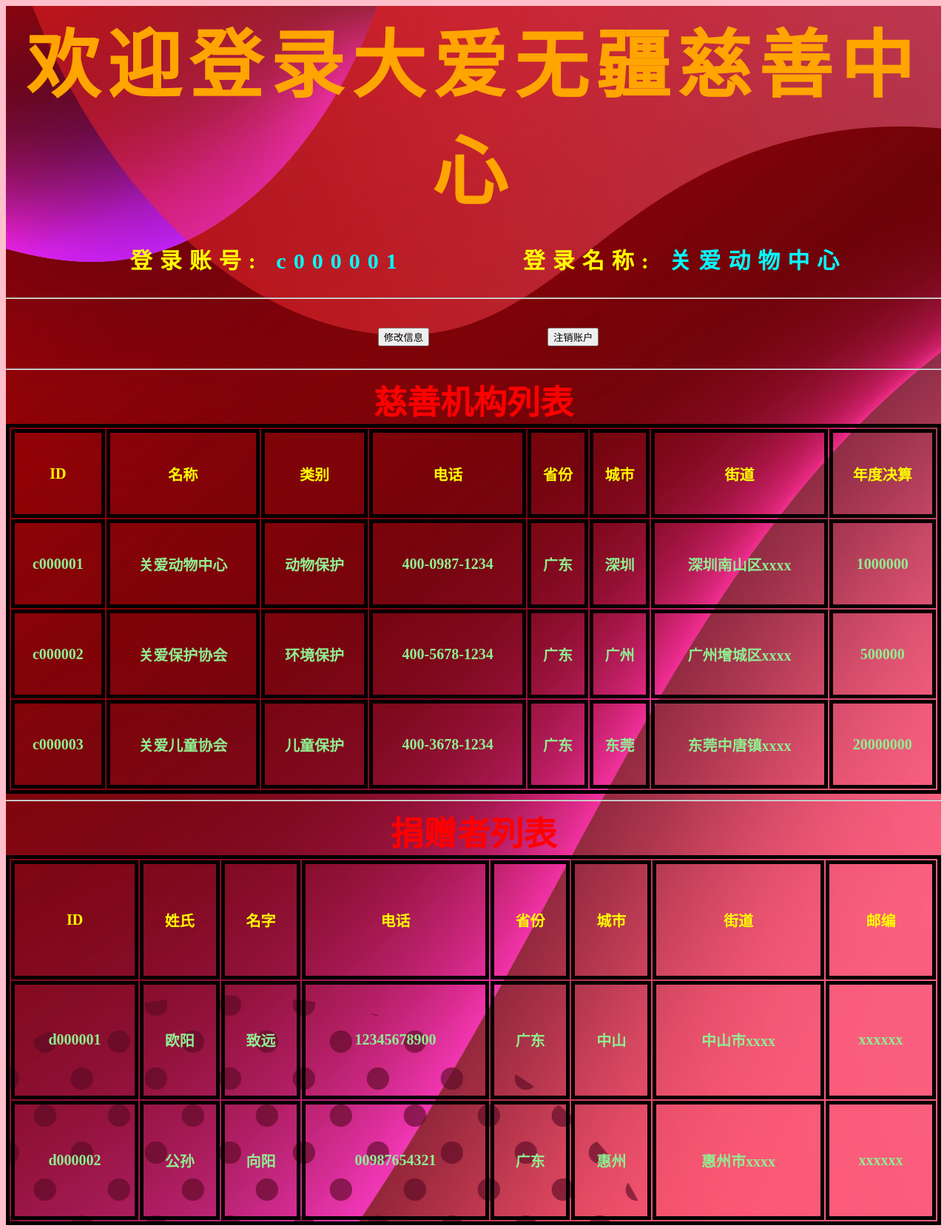
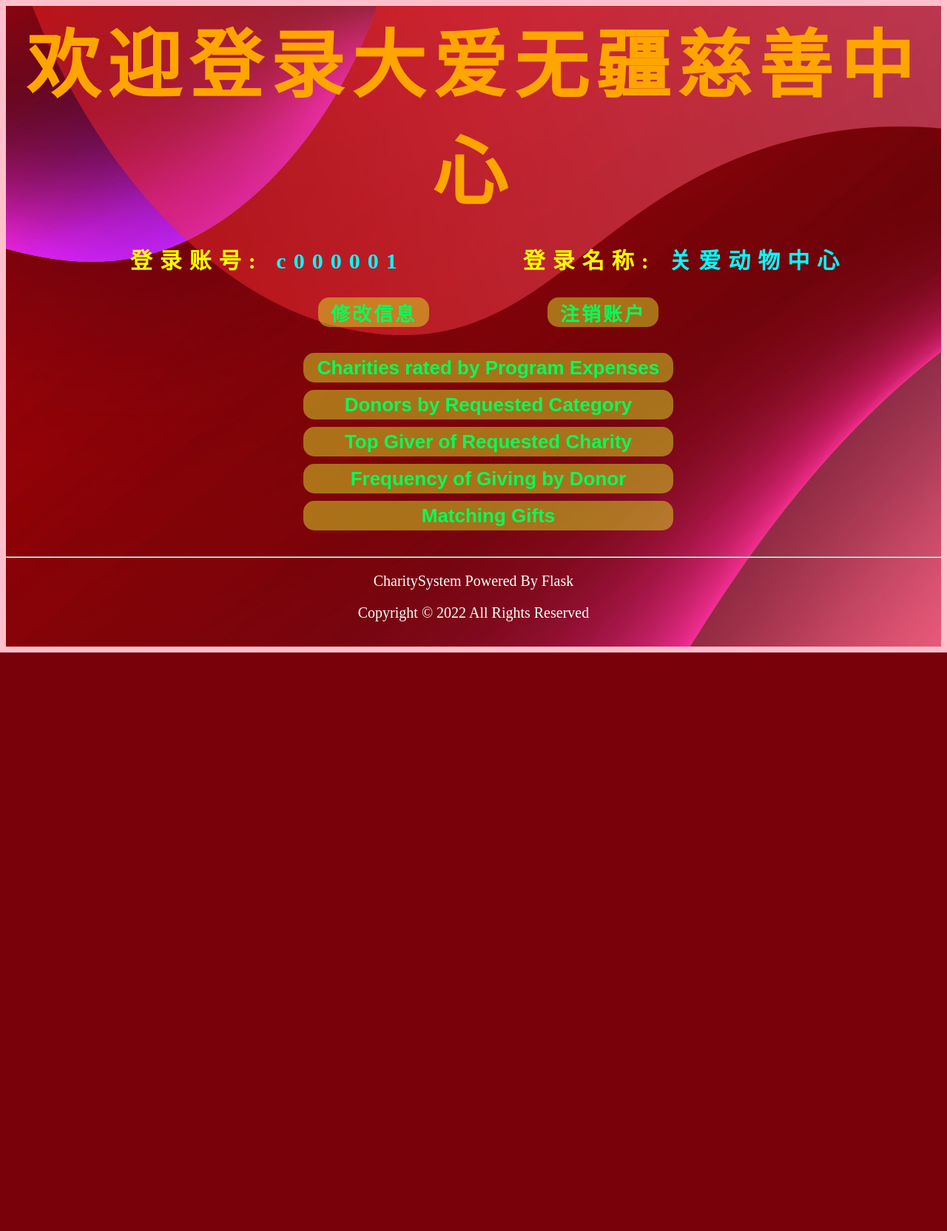
Before and after one commit to mumua666/CharitySystem, a Flask app: page /homePage.html in a window 1280 px wide. Shown: the whole page at 74% size. After the commit the page ends 882 px from the top, so only its background shows below. Run offline with Flask 2, Linux system fonts and the light colour scheme.

Commit message:
功能添加

```diff
--- a/app.py
+++ b/app.py
@@ -8,10 +8,12 @@ app = Flask(__name__)
 ctx = app.app_context()
 ctx.push()
 
-app.config['SQLALCHEMY_DATABASE_URI'] = 'postgresql://postgres:Linux_Mumu@localhost/charity'
-app.config['SQLALCHEMY_TRACK_MODIFICATIONS'] = False
-app.config['SQLALCHEMY_ECHO'] = True
-app.secret_key = 'Linux_Mumu'
+# app.config['SQLALCHEMY_DATABASE_URI'] = 'postgresql://postgres:Linux_Mumu@localhost/charity'
+# app.config['SQLALCHEMY_TRACK_MODIFICATIONS'] = False
+# app.config['SQLALCHEMY_ECHO'] = True
+# app.config['SECRET_KEY'] = 'Linux_Mumu'
+# app.secret_key = 'Linux_Mumu'
+app.config.from_pyfile('settings.py')
 
 db = SQLAlchemy(app)
 
@@ -30,14 +32,14 @@ class Charity(db.Model):
     # 定义表名
     __tablename__ = 'charity'
     # 定义列对象
-    id = db.Column(db.Integer, primary_key=True, autoincrement=True)
-    charity_id = db.Column(db.String(32), unique=True)
+    # id = db.Column(db.Integer, primary_key=True, autoincrement=True)
+    charity_id = db.Column(db.String(32), primary_key=True, unique=True)
     password = db.Column(db.String(32), unique=False)
     category = db.Column(db.String(32), unique=False)
     name = db.Column(db.String(32), unique=True)
     address = db.Column(db.String(32), unique=True)
     city = db.Column(db.String(32), unique=False)
-    state = db.Column(db.String(32), unique=False)
+    state = db.Column(db.String(32), unique=False, nullable=True)
     telephone = db.Column(db.String(32), unique=True)
     revenue = db.Column(db.Integer, unique=False)
     expense = db.Column(db.Integer, db.ForeignKey(
@@ -49,8 +51,8 @@ class Donor(db.Model):
     # 定义表名
     __tablename__ = 'donor'
     # 定义列对象
-    id = db.Column(db.Integer, primary_key=True, autoincrement=True)
-    donor_id = db.Column(db.String(32), unique=True)
+    # id = db.Column(db.Integer, primary_key=True, autoincrement=True)
+    donor_id = db.Column(db.String(32), primary_key=True, unique=True)
     password = db.Column(db.String(32), unique=False)
     last_name = db.Column(db.String(32), unique=False)
     first_name = db.Column(db.String(32), unique=False)
@@ -61,6 +63,22 @@ class Donor(db.Model):
     telephone = db.Column(db.String(32), unique=True)
 
 
+class Gift(db.Model):
+    # 定义表名
+    __tablename__ = 'gift'
+    # 定义列对象
+    id = db.Column(db.Integer, primary_key=True, autoincrement=True)
+    gift_name = db.Column(db.String(32), unique=False)
+    gift_donor = db.Column(db.String(32), db.ForeignKey(
+        'donor.donor_id'), unique=False)
+    gift_charity = db.Column(db.String(32), db.ForeignKey(
+        'charity.charity_id'), unique=False)
+    date = db.Column(db.String(32), unique=False)
+    amount = db.Column(db.Integer, unique=False)
+    gift_donors = db.relationship('Donor', backref='gift')
+    gift_charities = db.relationship('Charity', backref='gift')
+
+
 class Log(db.Model):
     # 定义表名
     __tablename__ = 'log'
@@ -68,7 +86,7 @@ class Log(db.Model):
     id = db.Column(db.Integer, primary_key=True, autoincrement=True)
     log_id = db.Column(db.String(32), unique=False)
     operation = db.Column(db.String(255), unique=False)
-    log_time = db.Column(db.String(255), unique=True)
+    log_time = db.Column(db.String(255), unique=False)
 
 
 @app.route('/', methods=['GET', 'POST'])
@@ -217,33 +235,64 @@ def signUpCharity():
 @app.route('/homePage.html', methods=['GET', 'POST'])
 def homePage():
     donors = Donor.query.all()
-    charities = Charity.query.all()
-    logID = Log.query.order_by(desc(Log.log_id)).first()
+    charities = Charity.query.order_by(desc(Charity.revenue))
+    gifts = Gift.query.all()
+    logID = Log.query.order_by(desc(Log.log_time)).first()
     donor = Donor.query.filter_by(donor_id=logID.log_id).first()
     charity = Charity.query.filter_by(charity_id=logID.log_id).first()
     logName = ""
+    displayCharity = False
+    displayDonor = False
+    displayGift = False
     if donor:
         logName = donor.last_name+donor.first_name
     elif charity:
         logName = charity.name
     if request.method == 'POST':
-        if donor:
-            db.session.delete(donor)
-            db.session.commit()
-        elif charity:
-            db.session.delete(charity)
-            db.session.commit()
+
         changeInfo = request.form.get('changeInfo')
         deleteItem = request.form.get('deleteItem')
+        CPE = request.form.get('CPE')
+        DRC = request.form.get('DRC')
+        MG = request.form.get('MG')
+        if CPE:
+            displayCharity = not displayCharity
+        if DRC:
+            displayDonor = not displayDonor
+        if MG:
+            displayGift = not displayGift
         if changeInfo:
+            if donor:
+                db.session.delete(donor)
+                db.session.commit()
+            elif charity:
+                db.session.delete(charity)
+                db.session.commit()
+            curr_time = datetime.datetime.now()
+            log = Log(log_id=logID.log_id, operation="修改", log_time=datetime.datetime.strftime(
+                curr_time, '%Y-%m-%d %H:%M:%S'))
+            db.session.add(log)
+            db.session.commit()
             if donor:
                 return redirect(url_for('signUpDonor'))
             elif charity:
                 return redirect(url_for('signUpCharity'))
         elif deleteItem:
+            if donor:
+                db.session.delete(donor)
+                db.session.commit()
+            elif charity:
+                db.session.delete(charity)
+                db.session.commit()
+            curr_time = datetime.datetime.now()
+            log = Log(log_id=logID.log_id, operation="删除", log_time=datetime.datetime.strftime(
+                curr_time, '%Y-%m-%d %H:%M:%S'))
+            db.session.add(log)
+            db.session.commit()
             return redirect(url_for('index'))
 
-    return render_template('homePage.html', donors=donors, charities=charities, logID=logID.log_id, logName=logName)
+    return render_template('homePage.html', donors=donors, charities=charities, gifts=gifts, logID=logID.log_id, logName=logName,
+                           displayCharity=displayCharity, displayDonor=displayDonor, displayGift=displayGift)
 
 
 if __name__ == '__main__':
@@ -258,7 +307,7 @@ if __name__ == '__main__':
 
     c1 = Charity(charity_id="c000001", password="c000001", category="动物保护", name="关爱动物中心", address="深圳南山区xxxx", city="深圳",
                  state="广东", telephone="400-0987-1234", revenue=1000000, expense=e1.id)
-    c2 = Charity(charity_id="c000002", password="c000002", category="环境保护", name="关爱保护协会", address="广州增城区xxxx", city="广州",
+    c2 = Charity(charity_id="c000002", password="c000002", category="环境保护", name="保护环境协会", address="广州增城区xxxx", city="广州",
                  state="广东", telephone="400-5678-1234", revenue=500000, expense=e2.id)
     c3 = Charity(charity_id="c000003", password="c000003", category="儿童保护", name="关爱儿童协会", address="东莞中唐镇xxxx", city="东莞",
                  state="广东", telephone="400-3678-1234", revenue=20000000, expense=e3.id)
@@ -273,9 +322,27 @@ if __name__ == '__main__':
     db.session.commit()
 
     curr_time = datetime.datetime.now()
-    log = Log(log_id=c1.charity_id, operation="注册", log_time=datetime.datetime.strftime(
+    g1 = Gift(gift_name="衣物", gift_donor=d1.donor_id, gift_charity=c3.charity_id, date=datetime.datetime.strftime(
+        curr_time, '%Y-%m-%d %H:%M:%S'), amount=5)
+    g2 = Gift(gift_name="狗狗小屋", gift_donor=d2.donor_id, gift_charity=c1.charity_id, date=datetime.datetime.strftime(
+        curr_time, '%Y-%m-%d %H:%M:%S'), amount=1)
+    g3 = Gift(gift_name="现金", gift_donor=d2.donor_id, gift_charity=c2.charity_id, date=datetime.datetime.strftime(
+        curr_time, '%Y-%m-%d %H:%M:%S'), amount=500)
+    db.session.add_all([g1, g2, g3])
+    db.session.commit()
+
+    curr_time = datetime.datetime.now()
+    log1 = Log(log_id=c1.charity_id, operation="注册", log_time=datetime.datetime.strftime(
         curr_time, '%Y-%m-%d %H:%M:%S'))
-    db.session.add(log)
+    log2 = Log(log_id=c2.charity_id, operation="注册", log_time=datetime.datetime.strftime(
+        curr_time, '%Y-%m-%d %H:%M:%S'))
+    log3 = Log(log_id=c3.charity_id, operation="注册", log_time=datetime.datetime.strftime(
+        curr_time, '%Y-%m-%d %H:%M:%S'))
+    log4 = Log(log_id=d1.donor_id, operation="注册", log_time=datetime.datetime.strftime(
+        curr_time, '%Y-%m-%d %H:%M:%S'))
+    log5 = Log(log_id=d2.donor_id, operation="注册", log_time=datetime.datetime.strftime(
+        curr_time, '%Y-%m-%d %H:%M:%S'))
+    db.session.add_all([log1, log2, log3, log4, log5])
     db.session.commit()
 
     # db.drop_all()
--- /dev/null
+++ b/settings.py
@@ -0,0 +1,4 @@
+SQLALCHEMY_DATABASE_URI = 'postgresql://postgres:Linux_Mumu@localhost/charity'
+SQLALCHEMY_TRACK_MODIFICATIONS = False
+SQLALCHEMY_ECHO = True
+SECRET_KEY = 'Linux_Mumu'
--- a/templates/homePage.html
+++ b/templates/homePage.html
@@ -30,7 +30,8 @@
         }
 
         #nav,
-        #menu {
+        #menu,
+        #queryBar {
             list-style: none;
             display: flex;
             justify-content: center;
@@ -38,13 +39,19 @@
             font-size: 30px;
         }
 
+        #queryBar {
+            display: block;
+        }
+
         #nav li,
         #menu li {
             margin: 0 80px;
         }
 
-        /* #menu li {
+        .input {
             width: 150px;
+            height: 40px;
+            font-size: 26px;
             font-weight: 700;
             letter-spacing: 3px;
             box-sizing: border-box;
@@ -52,9 +59,24 @@
             outline: none;
             color: rgb(0, 255, 89);
             border: none;
-            border-radius: 10px;
+            border-radius: 15px;
             background-color: rgba(220, 226, 41, 0.49);
-        } */
+        }
+
+        .query {
+            width: 500px;
+            height: 40px;
+            font-size: 26px;
+            font-weight: 700;
+            box-sizing: border-box;
+            text-align: center;
+            outline: none;
+            color: rgb(0, 255, 89);
+            border: none;
+            border-radius: 15px;
+            background-color: rgba(220, 226, 41, 0.49);
+            margin: 5px 0;
+        }
 
         span {
             color: aqua;
@@ -77,13 +99,13 @@
 
         table {
             width: 100%;
-            height: 500px;
-            border: 5px black solid;
+            border: 1px black solid;
+            margin-bottom: 100px;
         }
 
         table td,
         th {
-            border: 5px black solid;
+            border: 1px black solid;
         }
 
         table th {
@@ -97,6 +119,12 @@
             font-size: 20px;
             font-weight: 700;
         }
+
+        #footer {
+            height: 100px;
+            font-size: 20px;
+            color: white;
+        }
     </style>
 </head>
 
@@ -109,16 +137,36 @@
                 <li>登录名称: <span>{{logName}}</span></li>
             </ul>
         </div>
-        <hr>
         <form method="post">
             <ul id="menu">
                 <li><input type="submit" value="修改信息" class="input" name="changeInfo"></li>
                 <li><input type="submit" value="注销账户" class="input" name="deleteItem"></li>
             </ul>
         </form>
+        <form method="post">
+            <ul id="queryBar">
+                <li>
+                    <input type="submit" value="Charities rated by Program Expenses" class="query" name="CPE">
+                </li>
+                <li>
+                    <input type="submit" value="Donors by Requested Category" class="query" name="DRC">
+                </li>
+                <li>
+                    <input type="submit" value="Top Giver of Requested Charity" class="query" name="TGRC">
+                </li>
+                <li>
+                    <input type="submit" value="Frequency of Giving by Donor" class="query" name="FGD">
+                </li>
+                <li>
+                    <input type="submit" value="Matching Gifts" class="query" name="MG">
+                </li>
+            </ul>
+        </form>
         <hr>
+        {% if displayCharity %}
+        {% if charities %}
         <h2>慈善机构列表</h2>
-        <table>
+        <table cellspacing="0" cellpadding="10">
             <tr>
                 <th>ID</th>
                 <th>名称</th>
@@ -127,7 +175,7 @@
                 <th>省份</th>
                 <th>城市</th>
                 <th>街道</th>
-                <th>年度决算</th>
+                <th>慈善支出</th>
             </tr>
             {% for charity in charities %}
             <tr>
@@ -138,14 +186,18 @@
                 <td>{{ charity.state }}</td>
                 <td>{{ charity.city }}</td>
                 <td>{{ charity.address }}</td>
-                <td>{{ charity.revenue }}</td>
+                <td>{{ charity.expenses.program }}</td>
             </tr>
             {% endfor %}
         </table>
-
-        <hr>
+        {% else %}
+        <h2>当前尚无慈善机构注册</h2>
+        {% endif %}
+        {% endif %}
+        {% if displayDonor %}
+        {% if donors %}
         <h2>捐赠者列表</h2>
-        <table>
+        <table cellspacing="0" cellpadding="10">
             <tr>
                 <th>ID</th>
                 <th>姓氏</th>
@@ -169,6 +221,47 @@
             </tr>
             {% endfor %}
         </table>
+        {% else %}
+        <h2>当前尚无捐赠者注册</h2>
+        {% endif %}
+        {% endif %}
+        {% if displayGift %}
+        {% if gifts%}
+        <h2>捐赠物列表</h2>
+        <table cellspacing="0" cellpadding="10">
+            <tr>
+                <th>捐赠类别</th>
+                <th>捐赠方</th>
+                <th>受赠方</th>
+                <th>捐赠日期</th>
+                <th>捐赠数量</th>
+            </tr>
+            {% for gift in gifts %}
+            <tr>
+                <td>{{ gift.gift_name }}</td>
+                {%if gift.gift_donors %}
+                <td>{{ gift.gift_donors.last_name+gift.gift_donors.first_name }}</td>
+                {% else %}
+                <td>匿名者</td>
+                {% endif %}
+                {%if gift.gift_charities %}
+                <td>{{ gift.gift_charities.name }}</td>
+                {% else %}
+                <td>已注销</td>
+                {% endif %}
+                <td>{{ gift.date }}</td>
+                <td>{{ gift.amount }}</td>
+            </tr>
+            {% endfor %}
+        </table>
+        {% else %}
+        <h2>当前尚未收到任何捐赠</h2>
+        {% endif %}
+        {% endif %}
+        <div id="footer">
+            <p>CharitySystem Powered By Flask</p>
+            <p>Copyright &copy 2022 All Rights Reserved</p>
+        </div>
     </div>
 </body>
 
--- a/templates/signUpCharity.html
+++ b/templates/signUpCharity.html
@@ -77,7 +77,7 @@
         <div id="signUp">
             <form method="post">
                 <span class="prompt">账户:</span> &nbsp &nbsp &nbsp &nbsp<input type="text" name="account"
-                    value="六位数字"><br><br>
+                    value="c+六位数字"><br><br>
                 <span class="prompt">密码:</span> &nbsp &nbsp &nbsp &nbsp<input type="password" name="password"><br><br>
                 <span class="special">确认密码: &nbsp</span><input type="password" name="password2"><br> <br>
                 <span class="special">机构名称: &nbsp</span><input type="text" name="name"><br><br>
--- a/templates/signUpDonor.html
+++ b/templates/signUpDonor.html
@@ -77,7 +77,7 @@
         <div id="signUp">
             <form method="post">
                 <span class="prompt">账户:</span> &nbsp &nbsp &nbsp &nbsp<input type="text" name="account"
-                    value="六位数字或字母"><br><br>
+                    value="d+六位数字"><br><br>
                 <span class="prompt">密码:</span> &nbsp &nbsp &nbsp &nbsp<input type="password" name="password"><br><br>
                 <span id="special">确认密码: &nbsp</span><input type="password" name="password2"><br> <br>
                 <span class="prompt">姓氏:</span> &nbsp &nbsp &nbsp &nbsp<input type="text" name="last_name"><br><br>
```
